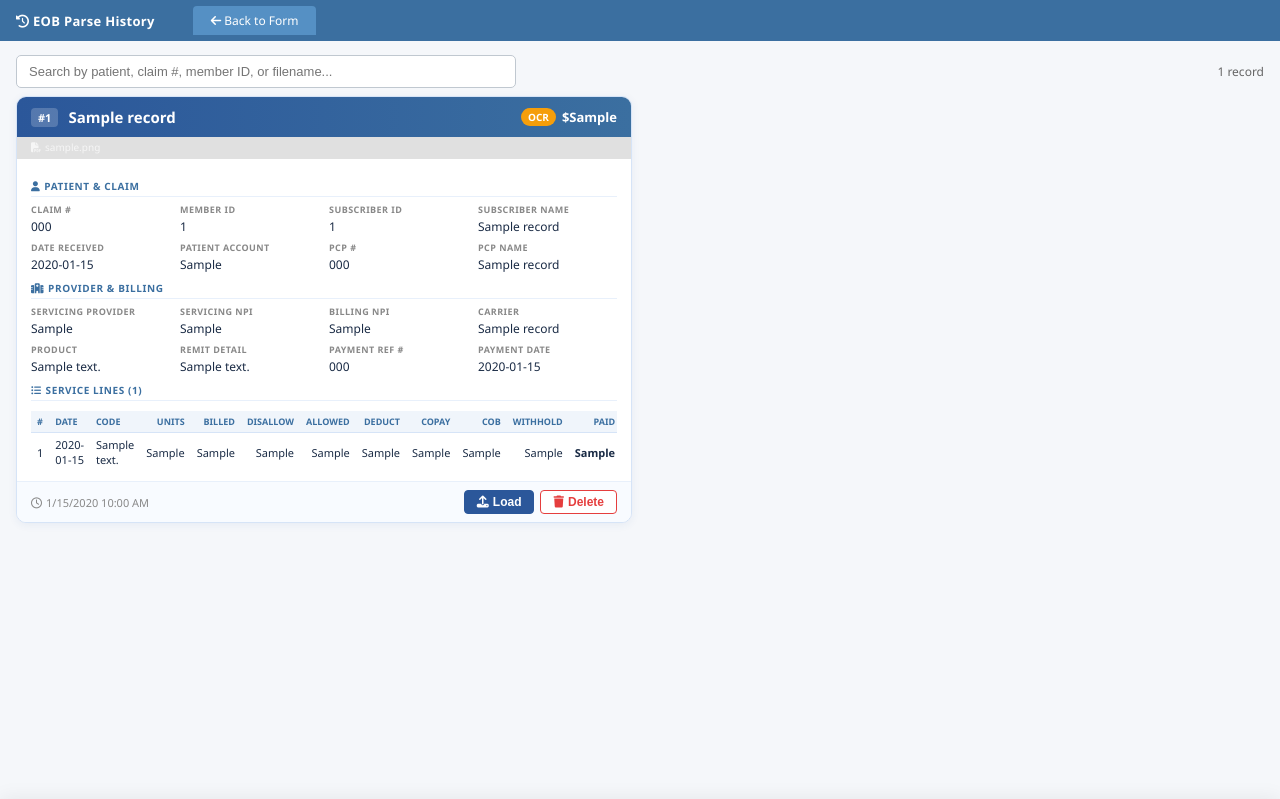
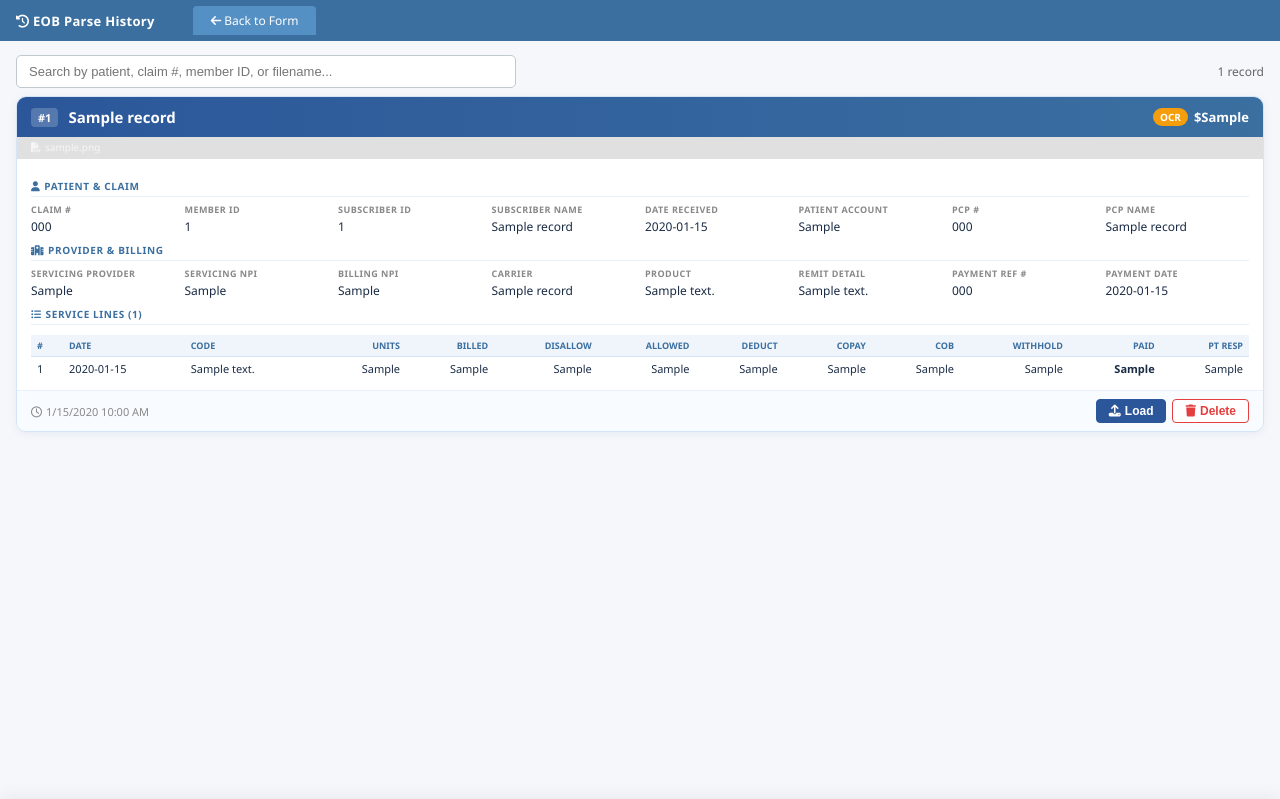
Before and after one commit to ShivamChaudhary20/flask-pdf-parser, a Flask app: page /history in a window 1280 px wide. Shown: the top 799 px of the page. Run offline with Flask 3, Linux system fonts and the light colour scheme; tables that the repository leaves empty hold one stand-in row (values such as "Sample post").

Commit message:
History cards: one per row, full-width 8-column field layout

```diff
--- a/templates/history.html
+++ b/templates/history.html
@@ -9,8 +9,8 @@
     <style>
         /* ── Card grid ── */
         .cards-grid {
-            display: grid;
-            grid-template-columns: repeat(auto-fill, minmax(540px, 1fr));
+            display: flex;
+            flex-direction: column;
             gap: 16px;
             padding: 0 16px 20px;
         }
@@ -55,7 +55,7 @@
         }
         .card-fields {
             display: grid;
-            grid-template-columns: repeat(4, 1fr);
+            grid-template-columns: repeat(8, 1fr);
             gap: 6px 10px;
         }
         .card-field label {
```
